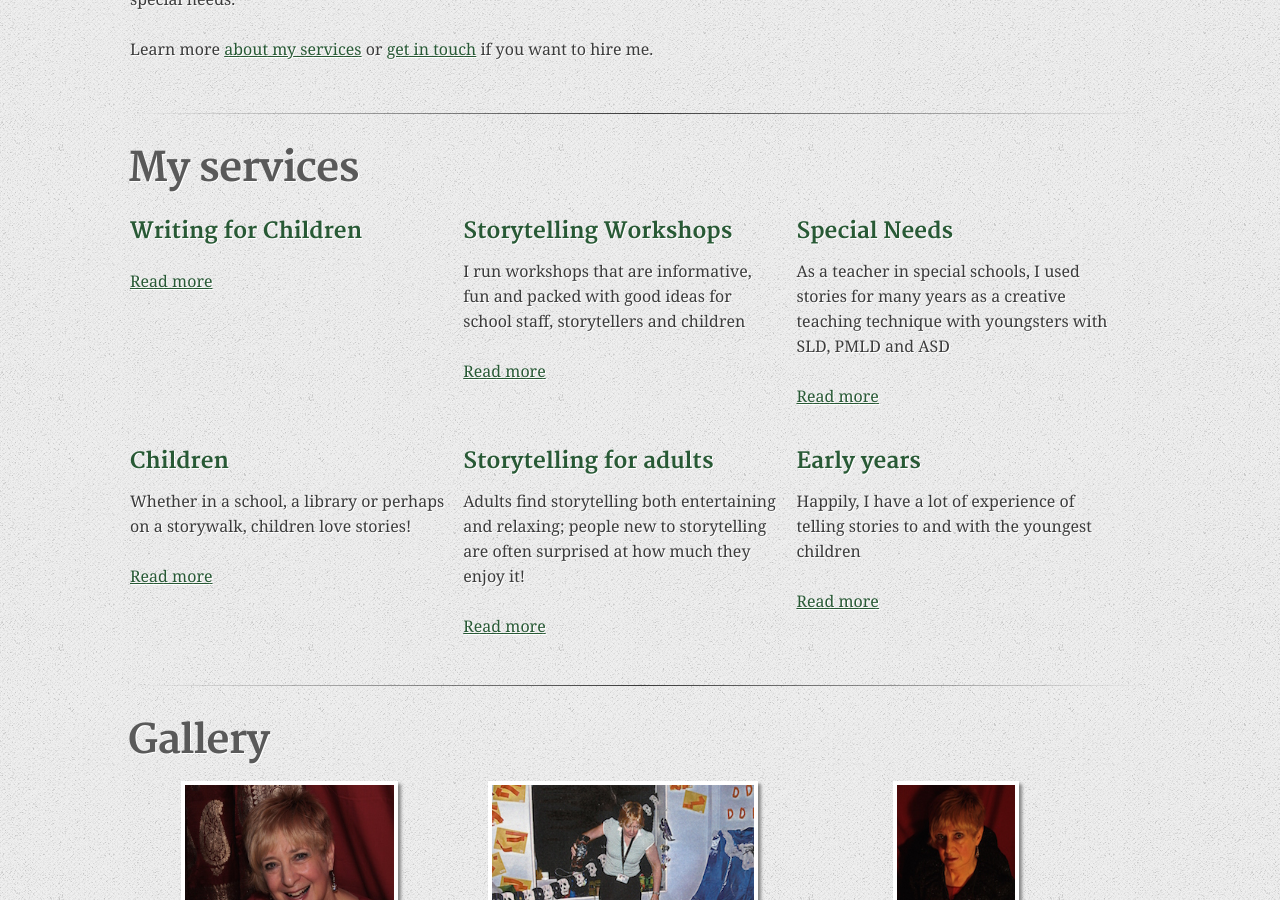
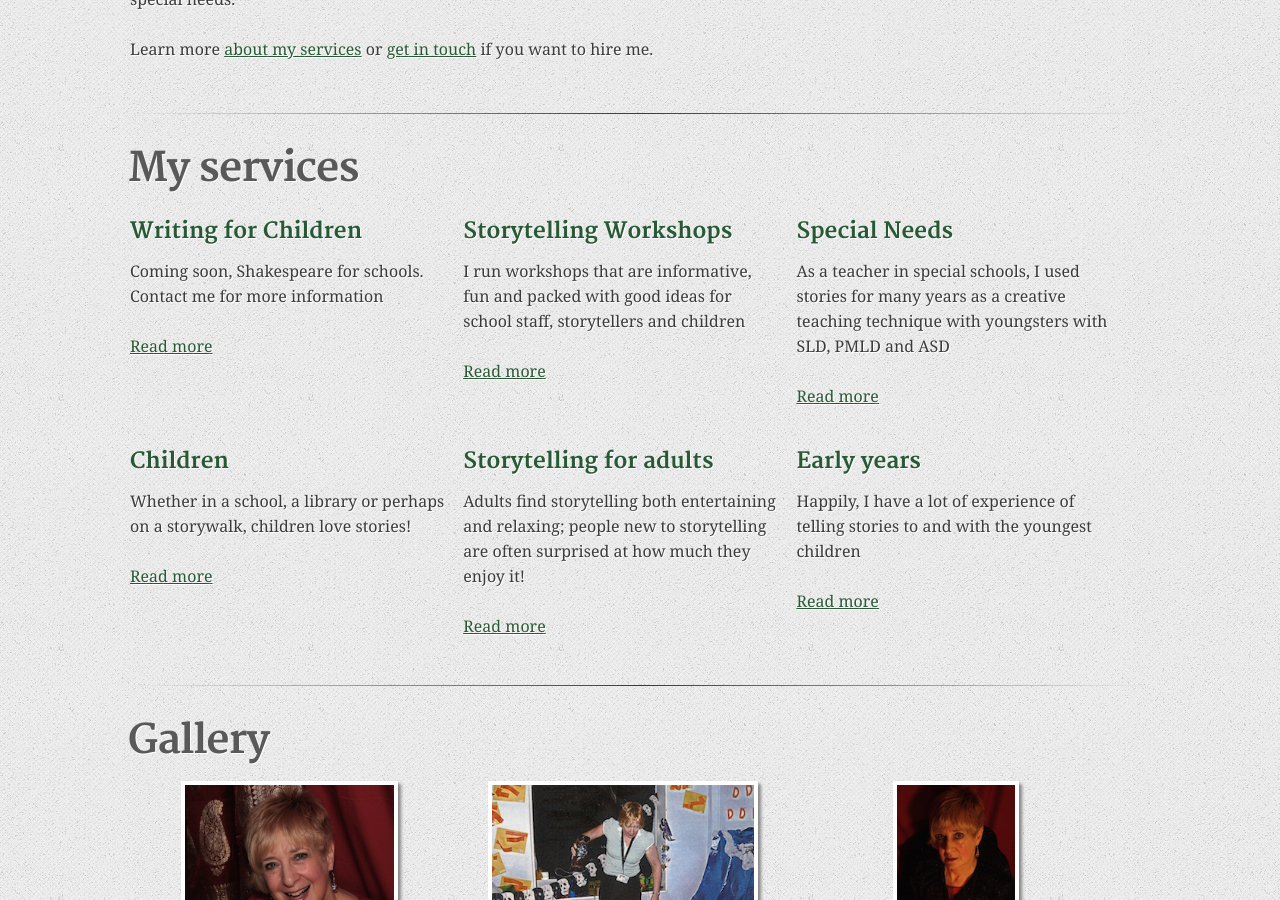
Before and after one commit to m3dwards/storytellingforall, a Jekyll site: the page built from index.html, in a window 1280 px wide and 900 px high, scrolled down 525 px. Built offline with Jekyll 4.4.1, drawn with Linux system fonts in a browser that asks for light colours.

Commit message:
Updated index.md

```diff
--- a/services/writing-for-children/index.md
+++ b/services/writing-for-children/index.md
@@ -1,9 +1,10 @@
 ---
 layout: page
 title: Writing for Children
-description: null
+description: "Coming soon, Shakespeare for schools. Contact me for more information"
 published: true
 ---
+
 
 
 
```
